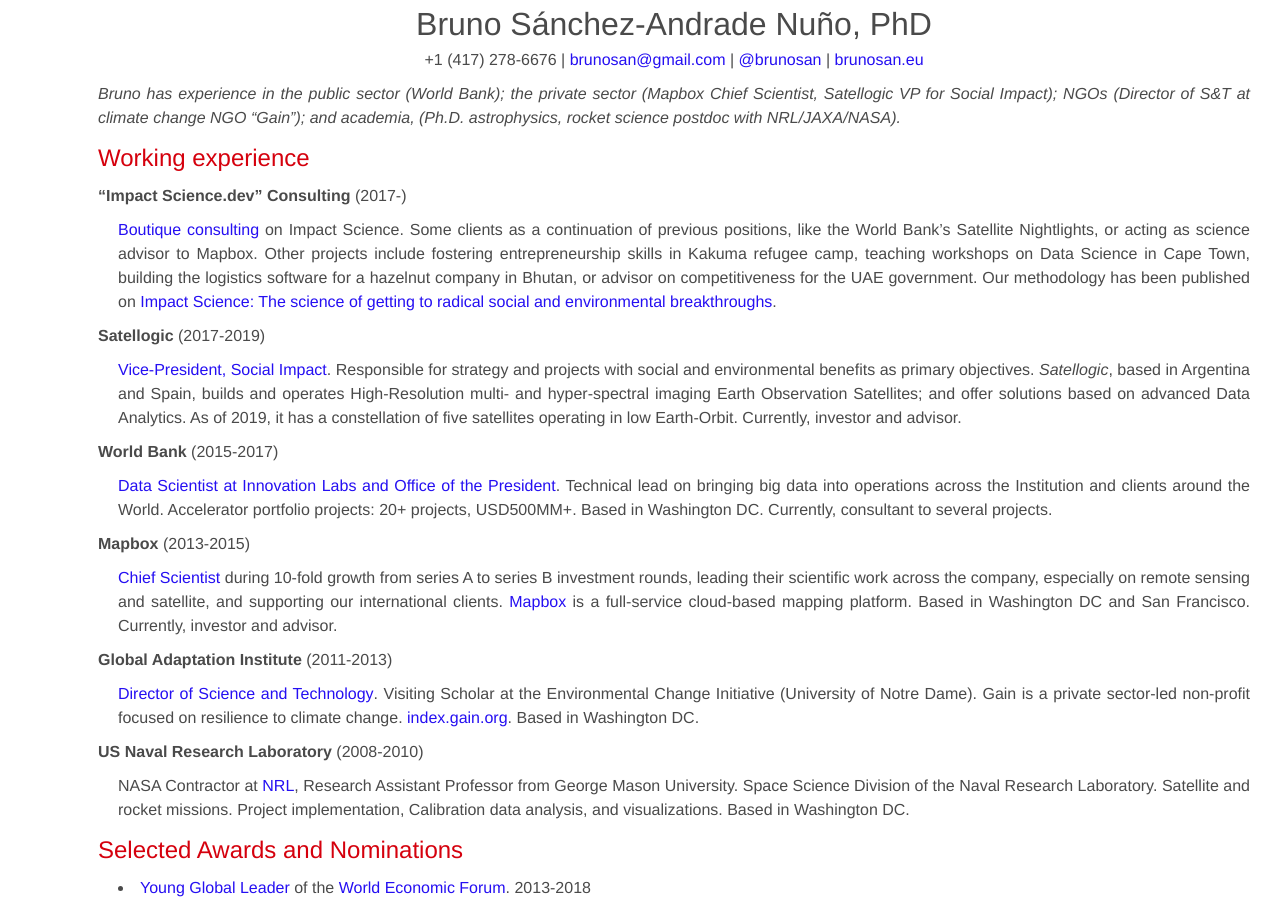
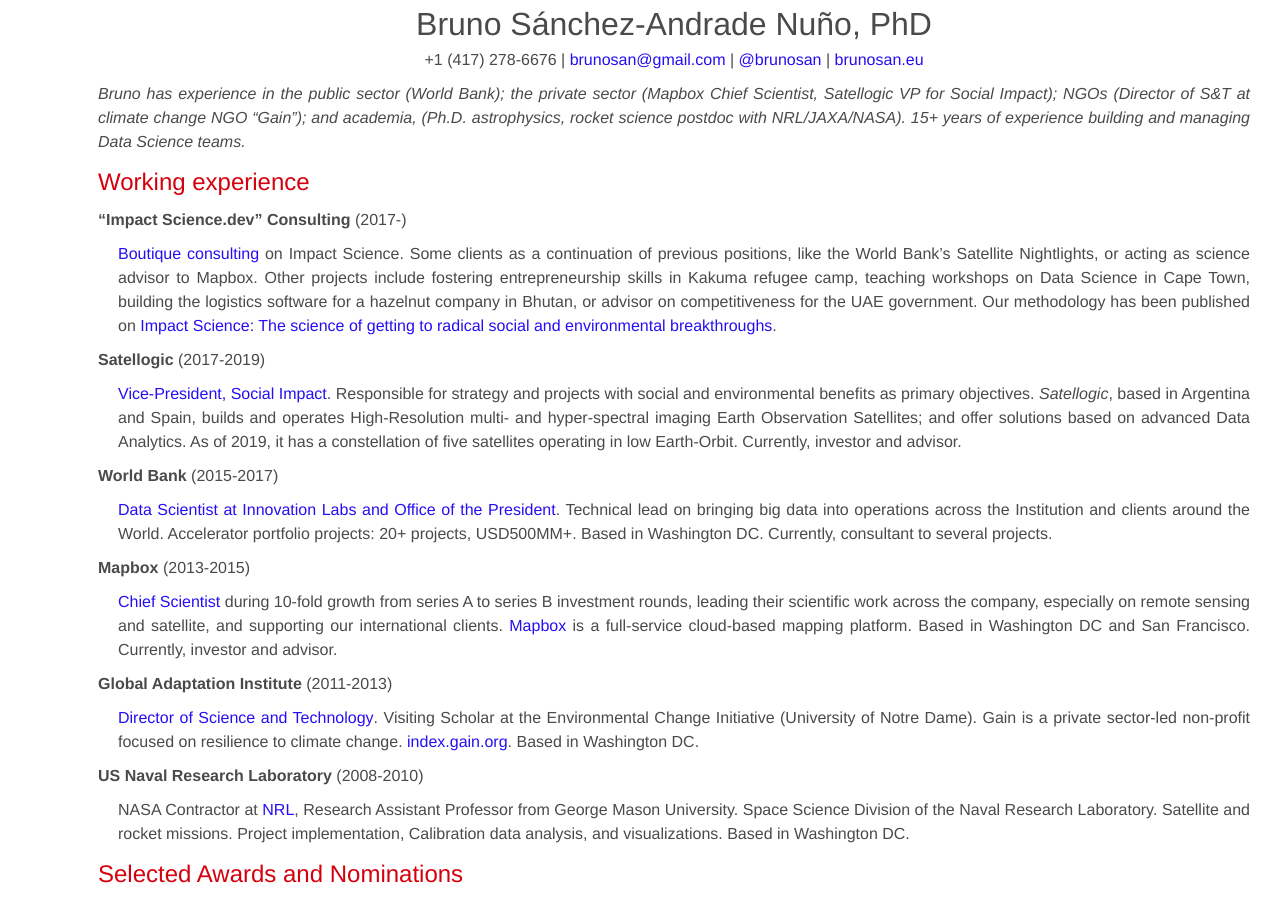
Before and after one commit to brunosan/cv, a Jekyll site: the page built from index.md, in a window 1280 px wide and 900 px high. Built offline with Jekyll 4.4.1, drawn with Linux system fonts in a browser that asks for light colours.

Commit message:
add years experience in tagline

```diff
--- a/index.md
+++ b/index.md
@@ -6,7 +6,7 @@
 # Bruno Sánchez-Andrade Nuño, PhD #
 +1 (417) 278-6676 | <brunosan@gmail.com> | [@brunosan](http://twitter.com/brunosan) | [brunosan.eu](http://brunosan.eu)
 
-*Bruno has experience in the public sector (World Bank); the private sector (Mapbox Chief Scientist, Satellogic VP for Social Impact); NGOs (Director of S&T at climate change NGO "Gain"); and academia, (Ph.D. astrophysics, rocket science postdoc with NRL/JAXA/NASA).*
+*Bruno has experience in the public sector (World Bank); the private sector (Mapbox Chief Scientist, Satellogic VP for Social Impact); NGOs (Director of S&T at climate change NGO "Gain"); and academia, (Ph.D. astrophysics, rocket science postdoc with NRL/JAXA/NASA). 15+ years of experience building and managing Data Science teams.*
 
 ## Working experience ##
 
```
